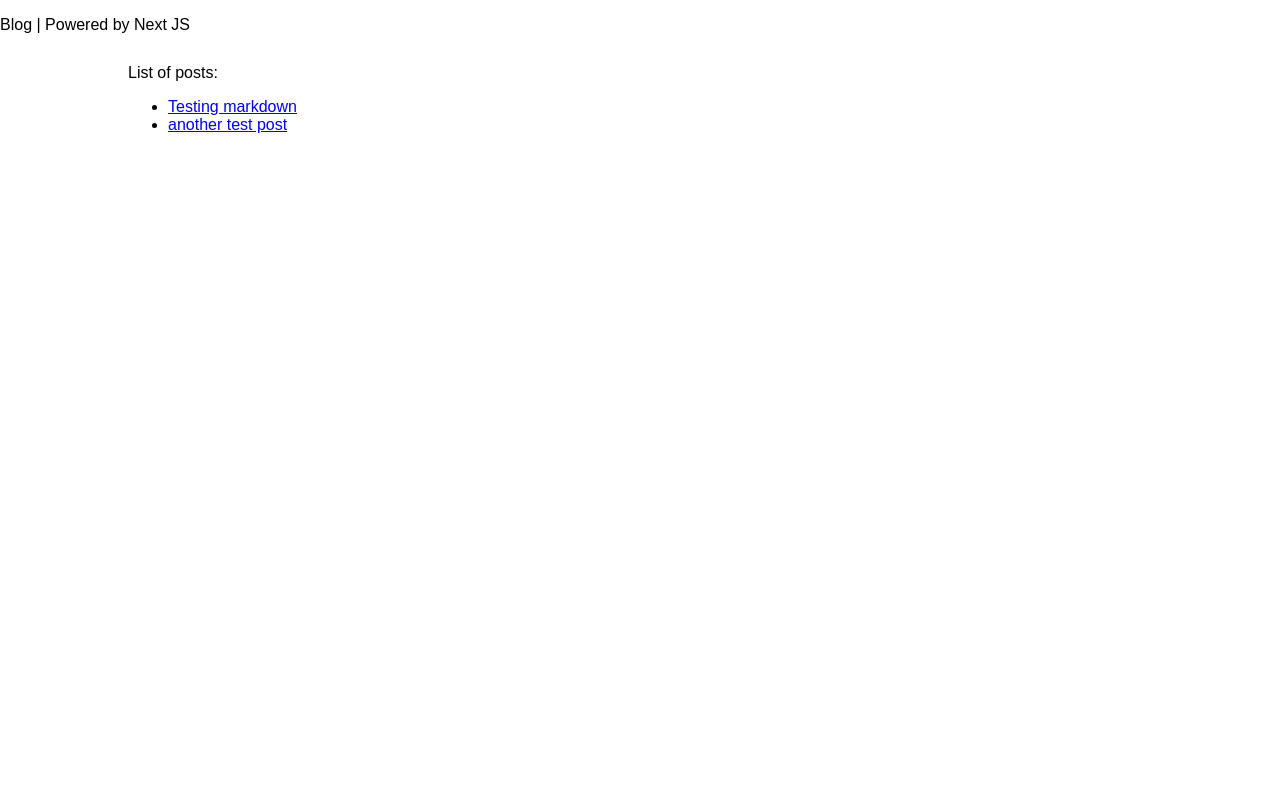
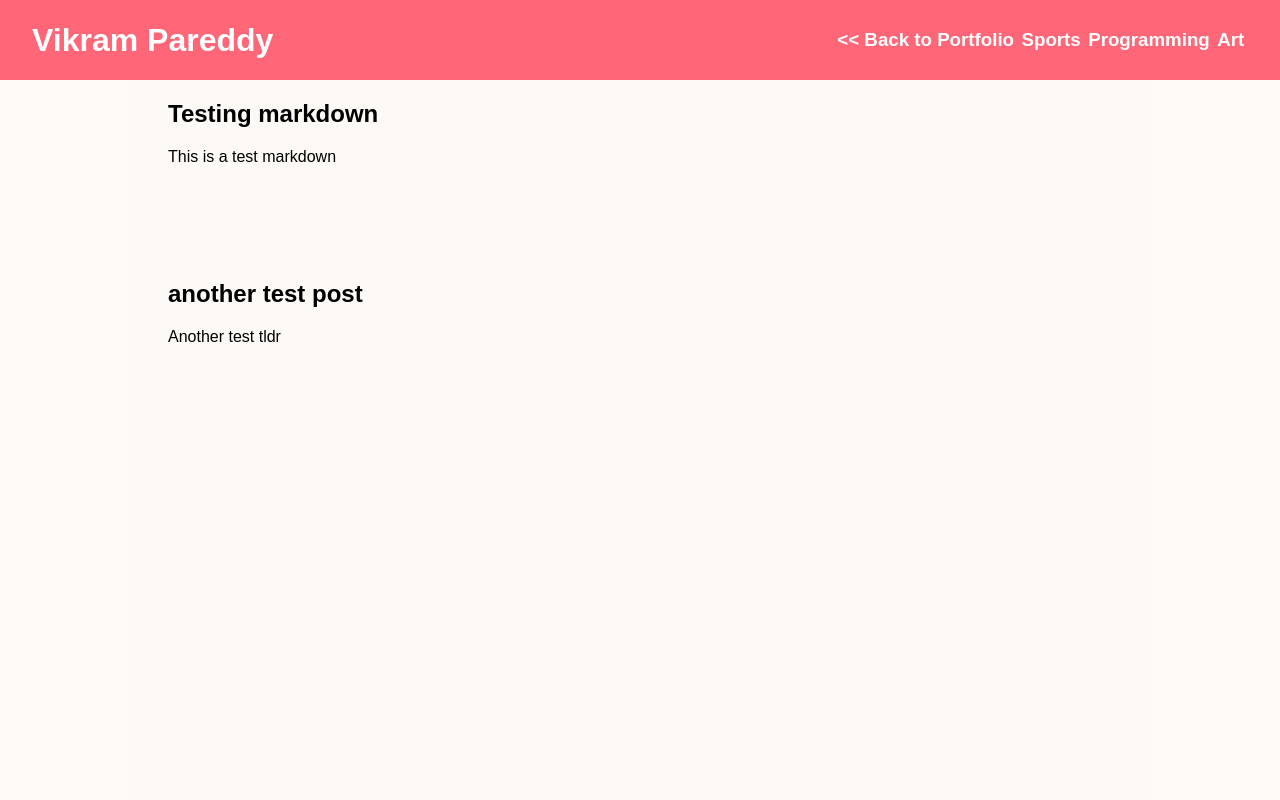
Before and after one commit to vikram-gsu/next-blog, a Next.js app: page / in a window 1280 px wide. Shown: the top 800 px of the page. Built offline with nearby package versions, Linux system fonts and the light colour scheme.

Commit message:
Updated nav, home page, added cards

```diff
--- /dev/null
+++ b/_common/Card.js
@@ -0,0 +1,16 @@
+import Link from 'next/link';
+import styled from 'styled-components';
+
+const CardStyles = styled.div`
+    width: 80%;
+    height: 10em;
+
+`;
+export default function Card({title, tldr, slug}){
+    return (
+        <CardStyles>
+            <Link href={`/posts/${slug}`}><h2>{title}</h2></Link>
+            <p>{tldr}</p>
+        </CardStyles>
+    )
+}
--- a/_includes/header.js
+++ b/_includes/header.js
@@ -1,11 +1,39 @@
 import styled from "styled-components";
 const HeaderStyles = styled.header`
   grid-area: header;
+  display: flex;
+  justify-content: space-between;
+  align-items: center;
+  background-color: #f67;
+  color: white;
+  h1:hover,h3:hover {
+      color: black;
+      cursor: pointer;
+  }
+  h1 {
+      padding-left: 1em;
+  }
+
+`;
+const MenuItems = styled.div`
+    display: inline-flex;
+    justify-content: space-between;
+    align-items: center;
+    padding-right: 2em;
+    h3 {
+        padding:0 .2em;
+    }
 `;
 export default function Header() {
   return (
     <HeaderStyles>
-      <p>Blog | Powered by Next JS</p>
+      <h1>Vikram Pareddy</h1>
+      <MenuItems>
+        <h3> {"<<"} Back to Portfolio</h3>
+        <h3>Sports</h3>
+        <h3>Programming</h3>
+        <h3>Art</h3>
+      </MenuItems>
     </HeaderStyles>
   );
 }
--- a/_layouts/default.js
+++ b/_layouts/default.js
@@ -5,8 +5,8 @@ import styled from "styled-components";
 
 const MainStyles = styled.main`
   display: grid;
-
-  grid: [row1-start] "header header header" 3em [row1-end]
+  background-color: #FEFBF7;
+  grid: [row1-start] "header header header" 5em [row1-end]
         [row2-start] ". content ."  100vh [row2-end]
         [row3-start] "footer footer footer" 10em [row3-end]/
         10% 80% 10%;
@@ -14,7 +14,7 @@ const MainStyles = styled.main`
 
 const ContentStyles = styled.div`
   grid-area: content;
-
+  background-color: #FDF9F4;
 `;
 
 export default function DefaultLayout(props) {
--- a/_posts/test.md
+++ b/_posts/test.md
@@ -1,5 +1,6 @@
 ---
 title: Testing markdown
+tldr: This is a test markdown
 ---
 
 **Hello, world**
--- a/_posts/test2.md
+++ b/_posts/test2.md
@@ -1,6 +1,6 @@
 ---
     title: another test post
-    description: well, testing second post
+    tldr: Another test tldr
 ---
 
 # Test 2
--- a/api/index.js
+++ b/api/index.js
@@ -12,7 +12,8 @@ export async function getAllPosts(){
         let meta = matter(content.default);
         posts.push({
             slug: post.replace('.md', ''),
-            title: meta.data.title
+            title: meta.data.title,
+            tldr: meta.data.tldr || ''
         })
     }
     return posts;
--- a/jsconfig.json
+++ b/jsconfig.json
@@ -3,6 +3,7 @@
         "baseUrl": "./",
         "paths": {
             "@includes/*": ["_includes/*"],
+            "@common/*": ["_common/*"],
             "@layouts/*": ["_layouts/*"],
             "@posts/*": ["_posts/*"],
             "@api": ["api/index"]
--- a/pages/index.js
+++ b/pages/index.js
@@ -1,32 +1,33 @@
-import Link from 'next/link';
-import {getConfig, getAllPosts} from '@api';
-import DefaultLayout from '@layouts/default';
+import styled from "styled-components";
+import { getConfig, getAllPosts } from "@api";
+import DefaultLayout from "@layouts/default";
+import Card from "@common/Card";
 
-export default function Blog(props){
+const Li = styled.li`
+  list-style: none;
+`;
+export default function Blog(props) {
   return (
     <DefaultLayout title={props.title} description={props.description}>
-            <p>List of posts:</p>
       <ul>
-                {
-                    props.posts.map(post => (
-                        <li key={post.title}>
-                            <Link href={`/posts/${post.slug}`}>{post.title}</Link>
-                        </li>
-                    ))
-                }
+        {props.posts.map((post) => (
+          <Li key={post.title}>
+            <Card {...post} />
+          </Li>
+        ))}
       </ul>
     </DefaultLayout>
-    )
+  );
 }
 
-export async function getStaticProps(){
+export async function getStaticProps() {
   const config = await getConfig();
   const allPosts = await getAllPosts();
   return {
     props: {
       posts: allPosts,
       title: config.title,
-            description: config.description
+      description: config.description,
+    },
+  };
 }
-    }
-}
```
Also changed, not shown: .babelrc (added). Lines whose indentation alone changed are shown as unchanged.
